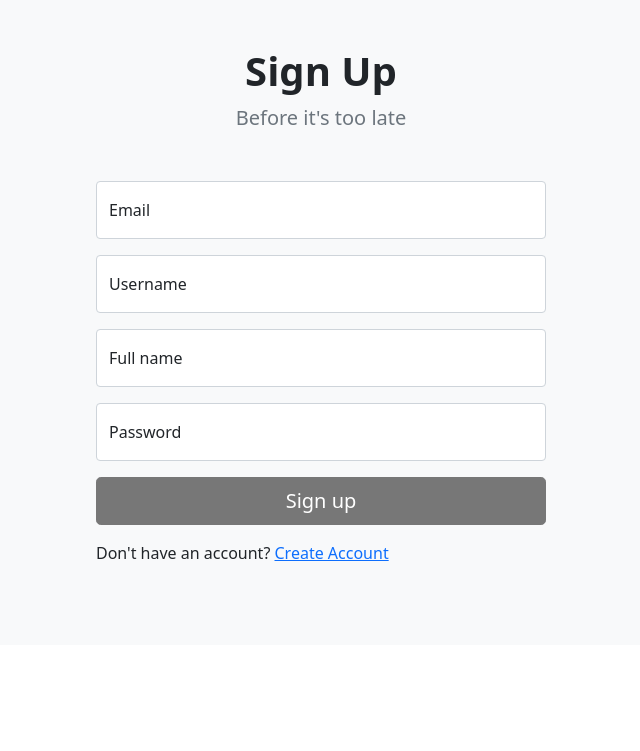
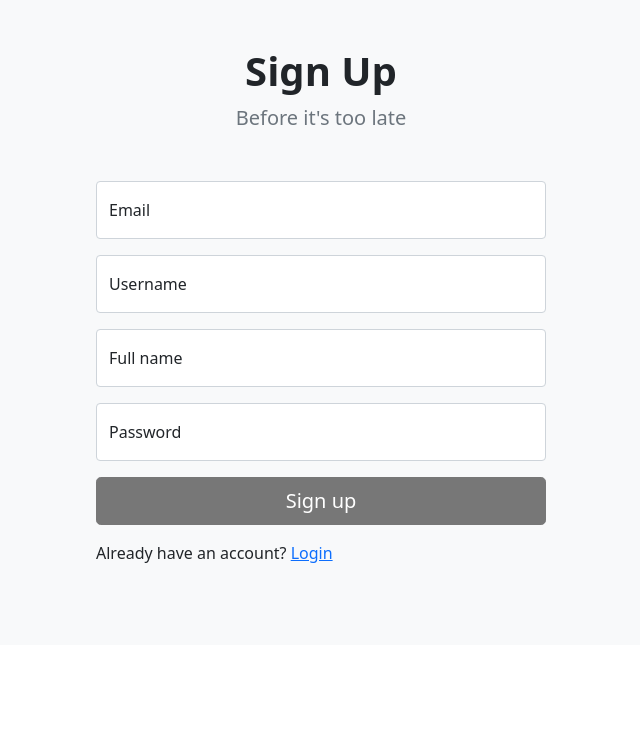
Before and after one commit to Richie003/fms, a Django app: page /accounts/signup/ in a window 1280 px wide. Shown: the part 49-800 px from the top of the page, without its empty margins (319-959 px from the left). Run offline with Django 3.2, Linux system fonts and the light colour scheme; some libraries are stand-ins or nearby versions.

Commit message:
Changed text for link to login page

```diff
--- a/FMS/templates/accounts/signup.html
+++ b/FMS/templates/accounts/signup.html
@@ -91,7 +91,7 @@
                                 <button class="btn btn-primary btn-lg" id="submitButton" type="submit">Sign up</button>
                             </div>
                         </form>
-                        <p class="py-3">Don't have an account? <a href="{%url 'login' %}">Create Account</a></p>
+                        <p class="py-3">Already have an account? <a href="{%url 'login' %}">Login</a></p>
                     </div>
                 </div>
             </div>
```
